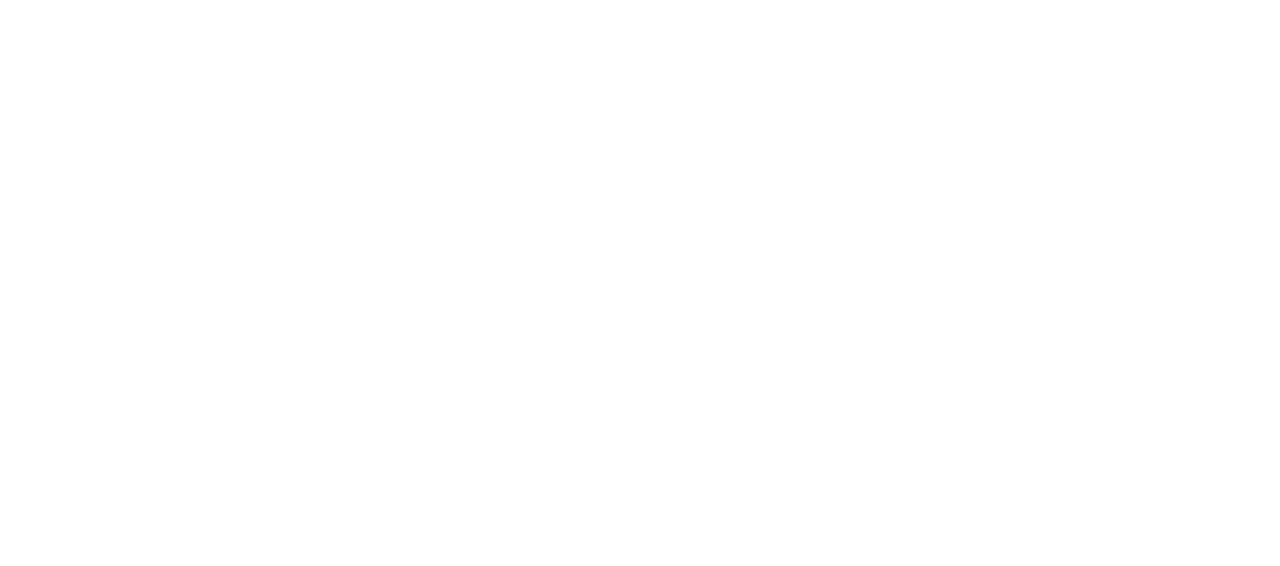
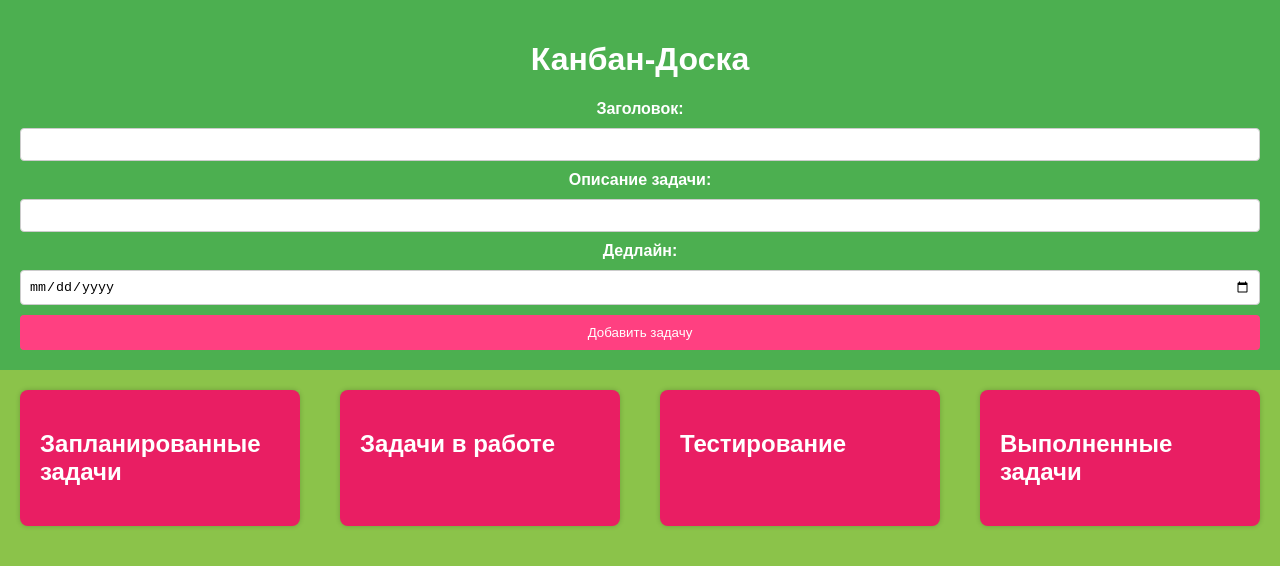
Before and after one commit to Jahongir2503/Kanban-Doska, a plain HTML site: page index.html in a window 1280 px wide. Drawn offline with Linux system fonts and the light colour scheme.

Commit message:
дизайн сайта готов

```diff
--- /dev/null
+++ b/css/style.css
@@ -0,0 +1,59 @@
+body {
+    font-family: 'Arial', sans-serif;
+    margin: 0;
+    padding: 0;
+    background-color: #8BC34A;
+    color: #fff;
+}
+
+.header {
+    text-align: center;
+    padding: 20px;
+    background-color: #4CAF50;
+}
+
+form {
+    display: flex;
+    flex-direction: column;
+    gap: 10px;
+}
+
+label {
+    font-weight: bold;
+}
+
+input, textarea {
+    padding: 8px;
+    border: 1px solid #ccc;
+    border-radius: 4px;
+}
+
+button {
+    background-color: #FF4081;
+    color: #fff;
+    padding: 10px;
+    border: none;
+    border-radius: 4px;
+    cursor: pointer;
+}
+
+button:hover {
+    background-color: #E91E63;
+}
+
+.kanban-board {
+    display: flex;
+}
+
+.column {
+    flex: 1;
+    background-color: #E91E63;
+    padding: 20px;
+    border-radius: 8px;
+    box-shadow: 0 0 5px rgba(0, 0, 0, 0.2);
+    margin: 20px;
+}
+
+.column h2 {
+    color: #fff;
+}
--- a/index.html
+++ b/index.html
@@ -2,9 +2,42 @@
 <html lang="en">
 <head>
     <meta charset="UTF-8">
-    <title>Title</title>
+    <meta name="viewport" content="width=device-width, initial-scale=1.0">
+    <link rel="stylesheet" href="css/style.css">
+    <title>Канбан-Доска</title>
 </head>
 <body>
+<div class="header">
+    <h1> Канбан-Доска</h1>
+    <form>
+        <label for="taskTitle">Заголовок:</label>
+        <input type="text" id="taskTitle" required>
 
+        <label for="taskDescription">Описание задачи:</label>
+        <input type="text" id="taskDescription" required>
+
+        <label for="taskDeadline">Дедлайн:</label>
+        <input type="date" id="taskDeadline" required>
+
+        <button type="button" onclick="addTask()">Добавить задачу</button>
+    </form>
+</div>
+
+<div class="kanban-board">
+    <div class="column">
+        <h2>Запланированные задачи</h2>
+    </div>
+    <div class="column">
+        <h2>Задачи в работе</h2>
+    </div>
+    <div class="column">
+        <h2>Тестирование</h2>
+    </div>
+    <div class="column">
+        <h2>Выполненные задачи</h2>
+    </div>
+</div>
+
+<script src="js/main.js"></script>
 </body>
 </html>
--- a/js/main.js
+++ b/js/main.js
@@ -0,0 +1,27 @@
+new Vue({
+    el: '#app',
+    data: {
+        newTask: {
+            title: '',
+            description: ''
+        },
+        kanbanColumns: [
+            { title: 'Запланированные задачи', tasks: [] },
+            { title: 'Задачи в работе', tasks: [] },
+            { title: 'Тестирование', tasks: [] },
+            { title: 'Выполненные задачи', tasks: [] }
+        ]
+    },
+    methods: {
+        addTask() {
+            if (this.newTask.title && this.newTask.description) {
+                this.kanbanColumns[0].tasks.push({
+                    title: this.newTask.title,
+                    description: this.newTask.description
+                });
+                this.newTask.title = '';
+                this.newTask.description = '';
+            }
+        }
+    }
+});
```
Also changed, not shown: js/vue.js.
